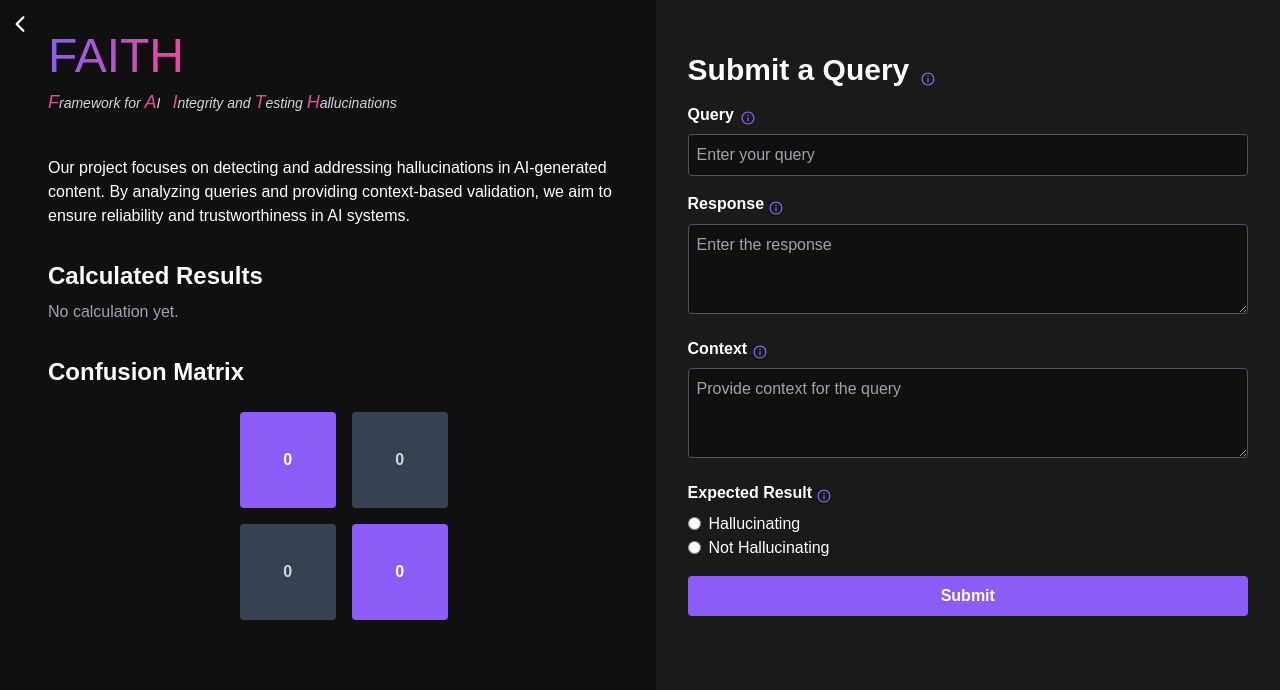
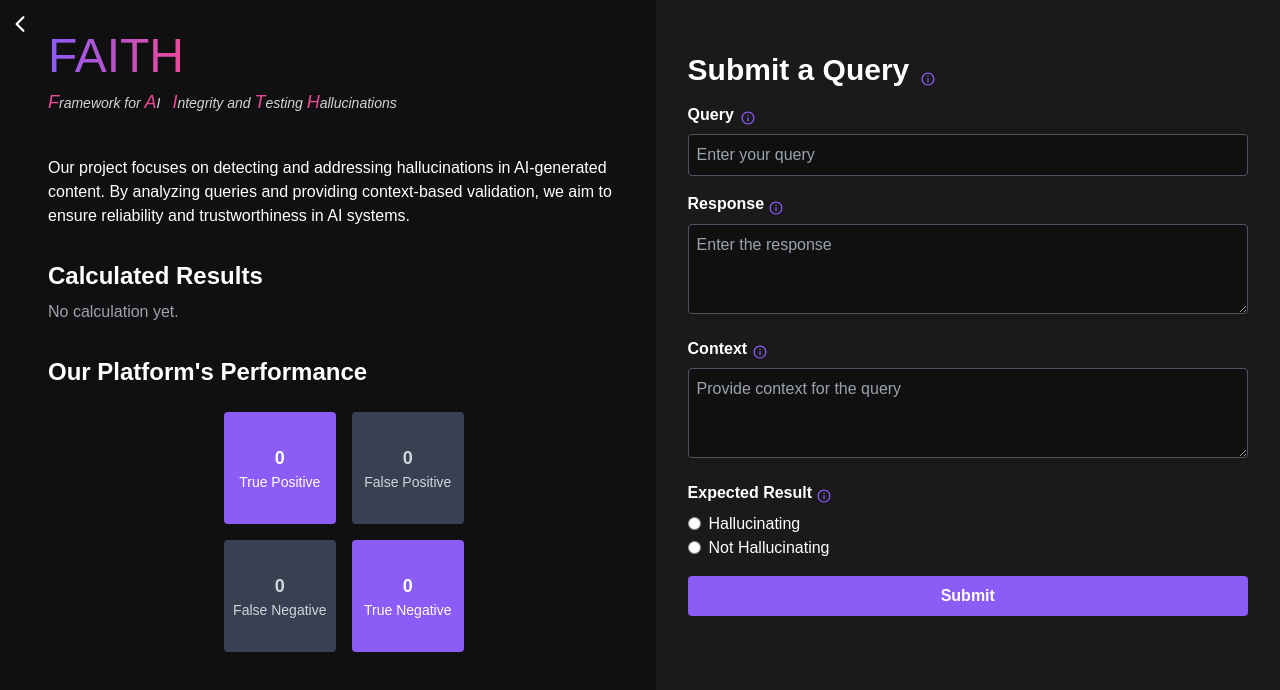
Before and after one commit to KierthanaRS/FAITH, a Next.js app in the folder frontend/: page /aboutUs in a window 1280 px wide. Shown: the top 690 px of the page. Built offline with nearby package versions, Linux system fonts and the light colour scheme; no server answers.

Commit message:
Update: Updating confusion matrix for better readability

```diff
--- a/frontend/src/app/aboutUs/page.tsx
+++ b/frontend/src/app/aboutUs/page.tsx
@@ -186,22 +186,31 @@ const AboutUs: React.FC = () => {
 
         {/* Confusion Matrix */}
         <div className="mt-8">
-          <h2 className="text-2xl font-semibold ">Confusion Matrix</h2>
+          <h2 className="text-2xl font-semibold">Our Platform's Performance</h2>
           <div className="flex justify-center mt-6">
             <div className="grid grid-cols-2 gap-x-4 gap-y-4">
               {confusionMatrix.map((row, rowIndex) =>
-                row.map((value, colIndex) => (
+                row.map((value, colIndex) => {
+                  const labels = [
+                    ["True Positive", "False Positive"],
+                    ["False Negative", "True Negative"],
+                  ];
+                  return (
                     <div
                       key={`${rowIndex}-${colIndex}`}
-                    className={`h-24 w-24 flex items-center justify-center font-bold rounded ${
+                      className={`h-28 w-28 flex flex-col items-center justify-center font-bold rounded ${
                         rowIndex === colIndex
                           ? "bg-violet-500 text-white"
                           : "bg-gray-700 text-gray-300"
                       }`}
                     >
-                    {value}
+                      <div className="text-lg">{value}</div>
+                      <div className="text-sm font-medium">
+                        {labels[rowIndex][colIndex]}
                       </div>
-                ))
+                    </div>
+                  );
+                })
               )}
             </div>
           </div>
```
Lines whose indentation alone changed are shown as unchanged.
